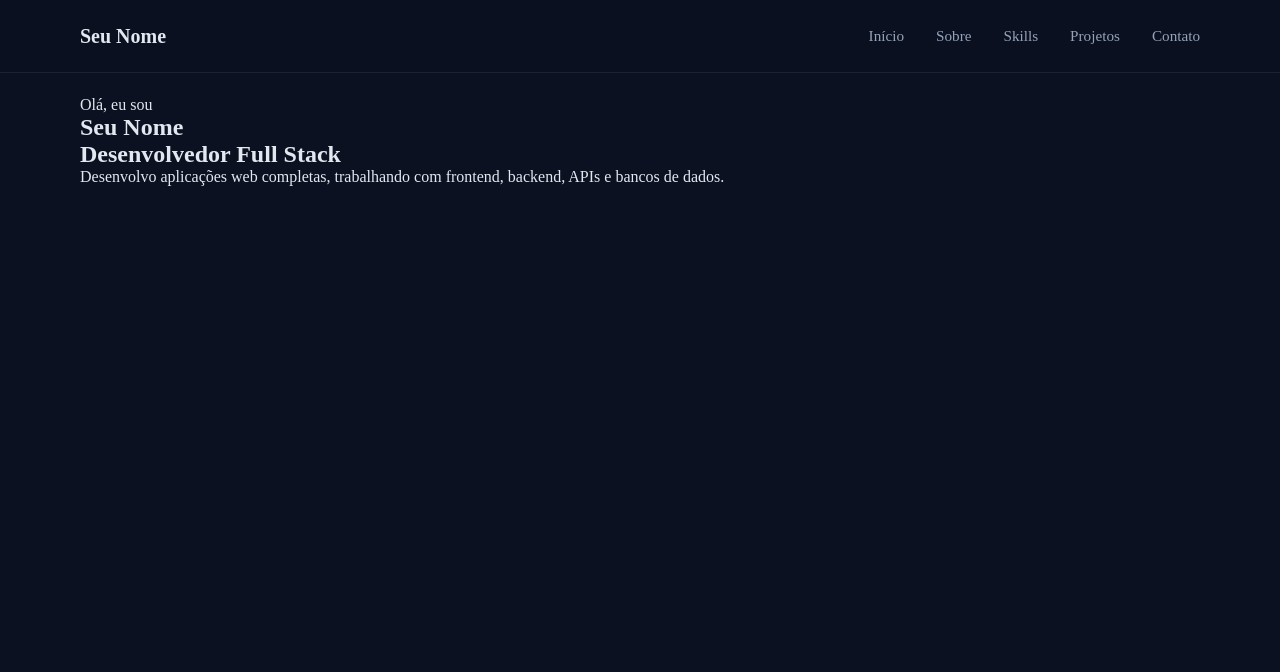
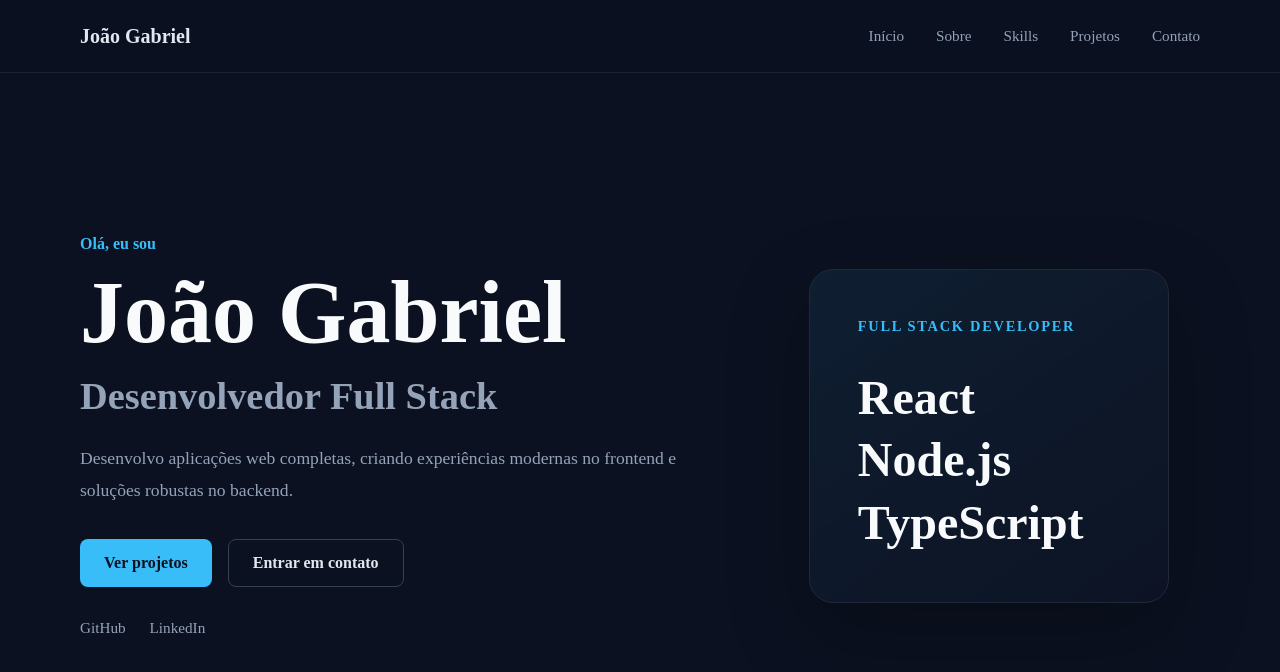
Before and after one commit to jgsantosx/portfolio, a React (Vite) app in the folder frontend/: page / in a window 1280 px wide. Shown: the top 672 px of the page. Built offline with nearby package versions, Linux system fonts and the light colour scheme.

Commit message:
feat: create professional hero section

```diff
--- a/frontend/src/components/Navbar/Navbar.tsx
+++ b/frontend/src/components/Navbar/Navbar.tsx
@@ -5,7 +5,7 @@ export function Navbar() {
     <header className="navbar">
       <div className="container navbar__content">
         <a href="#home" className="navbar__logo">
-          Seu Nome
+          João Gabriel
         </a>
 
         <nav>
--- /dev/null
+++ b/frontend/src/sections/Hero/Hero.css
@@ -0,0 +1,201 @@
+.hero {
+  min-height: 100vh;
+  display: flex;
+  align-items: center;
+  padding-top: 72px;
+}
+
+.hero__content {
+  display: grid;
+  grid-template-columns: 1.2fr 0.8fr;
+  align-items: center;
+  gap: 4rem;
+}
+
+.hero__text {
+  max-width: 680px;
+}
+
+.hero__eyebrow {
+  display: inline-block;
+  margin-bottom: 1rem;
+
+  color: #38bdf8;
+  font-size: 1rem;
+  font-weight: 600;
+}
+
+.hero__title {
+  font-size: clamp(3rem, 7vw, 5.5rem);
+  line-height: 1;
+  font-weight: 800;
+
+  color: #f8fafc;
+
+  margin-bottom: 1rem;
+}
+
+.hero__subtitle {
+  font-size: clamp(1.5rem, 3vw, 2.4rem);
+  line-height: 1.2;
+
+  color: #94a3b8;
+
+  margin-bottom: 1.5rem;
+}
+
+.hero__description {
+  max-width: 600px;
+
+  color: #94a3b8;
+
+  font-size: 1.1rem;
+  line-height: 1.8;
+
+  margin-bottom: 2rem;
+}
+
+.hero__actions {
+  display: flex;
+  flex-wrap: wrap;
+  gap: 1rem;
+
+  margin-bottom: 2rem;
+}
+
+.hero__button {
+  display: inline-flex;
+  align-items: center;
+  justify-content: center;
+
+  min-height: 48px;
+
+  padding: 0 1.5rem;
+
+  border-radius: 8px;
+
+  font-weight: 600;
+
+  transition:
+    transform 0.2s ease,
+    background 0.2s ease,
+    border-color 0.2s ease;
+}
+
+.hero__button:hover {
+  transform: translateY(-2px);
+}
+
+.hero__button--primary {
+  background: #38bdf8;
+  color: #0b1120;
+}
+
+.hero__button--primary:hover {
+  background: #7dd3fc;
+}
+
+.hero__button--secondary {
+  border: 1px solid #334155;
+
+  color: #e2e8f0;
+}
+
+.hero__button--secondary:hover {
+  border-color: #38bdf8;
+}
+
+.hero__socials {
+  display: flex;
+  gap: 1.5rem;
+}
+
+.hero__socials a {
+  color: #94a3b8;
+  font-size: 0.95rem;
+  font-weight: 500;
+
+  transition: color 0.2s ease;
+}
+
+.hero__socials a:hover {
+  color: #38bdf8;
+}
+
+.hero__visual {
+  display: flex;
+  justify-content: center;
+}
+
+.hero__card {
+  width: 100%;
+  max-width: 360px;
+
+  padding: 3rem;
+
+  border: 1px solid #1e293b;
+  border-radius: 24px;
+
+  background:
+    linear-gradient(
+      145deg,
+      rgba(56, 189, 248, 0.08),
+      rgba(15, 23, 42, 0.4)
+    );
+
+  box-shadow:
+    0 30px 80px rgba(0, 0, 0, 0.25);
+}
+
+.hero__card span {
+  display: block;
+
+  margin-bottom: 2rem;
+
+  color: #38bdf8;
+
+  font-size: 0.9rem;
+  font-weight: 600;
+
+  text-transform: uppercase;
+  letter-spacing: 0.12em;
+}
+
+.hero__card strong {
+  color: #f8fafc;
+
+  font-size: clamp(2rem, 4vw, 3rem);
+  line-height: 1.3;
+}
+
+@media (max-width: 900px) {
+  .hero__content {
+    grid-template-columns: 1fr;
+  }
+
+  .hero__visual {
+    justify-content: flex-start;
+  }
+}
+
+@media (max-width: 600px) {
+  .hero {
+    padding-top: 96px;
+  }
+
+  .hero__content {
+    gap: 3rem;
+  }
+
+  .hero__actions {
+    flex-direction: column;
+  }
+
+  .hero__button {
+    width: 100%;
+  }
+
+  .hero__card {
+    padding: 2rem;
+  }
+}
--- a/frontend/src/sections/Hero/Hero.tsx
+++ b/frontend/src/sections/Hero/Hero.tsx
@@ -1,17 +1,67 @@
+import "./Hero.css";
+
 export function Hero() {
   return (
-    <section className="section" id="home">
-      <div className="container">
-        <p>Olá, eu sou</p>
+    <section className="hero" id="home">
+      <div className="container hero__content">
+        <div className="hero__text">
+          <span className="hero__eyebrow">Olá, eu sou</span>
 
-        <h1>Seu Nome</h1>
+          <h1 className="hero__title">
+            João Gabriel
+          </h1>
 
-        <h2>Desenvolvedor Full Stack</h2>
+          <h2 className="hero__subtitle">
+            Desenvolvedor Full Stack
+          </h2>
 
-        <p>
-          Desenvolvo aplicações web completas, trabalhando com frontend,
-          backend, APIs e bancos de dados.
-        </p>
+          <p className="hero__description">
+            Desenvolvo aplicações web completas, criando experiências
+            modernas no frontend e soluções robustas no backend.
+          </p>
+
+          <div className="hero__actions">
+            <a href="#projects" className="hero__button hero__button--primary">
+              Ver projetos
+            </a>
+
+            <a href="#contact" className="hero__button hero__button--secondary">
+              Entrar em contato
+            </a>
+          </div>
+
+          <div className="hero__socials">
+            <a
+              href="https://github.com/Jgsantosx"
+              target="_blank"
+              rel="noreferrer"
+            >
+              GitHub
+            </a>
+
+            <a
+              href="https://www.linkedin.com/in/jgsantosx/"
+              target="_blank"
+              rel="noreferrer"
+            >
+              LinkedIn
+            </a>
+          </div>
+        </div>
+
+        <div className="hero__visual">
+          <div className="hero__card">
+            <span>Full Stack Developer</span>
+
+            <strong>
+              React
+              <br />
+              Node.js
+              <br />
+              TypeScript
+            </strong>
+          </div>
+        </div>
       </div>
     </section>
   );
```
